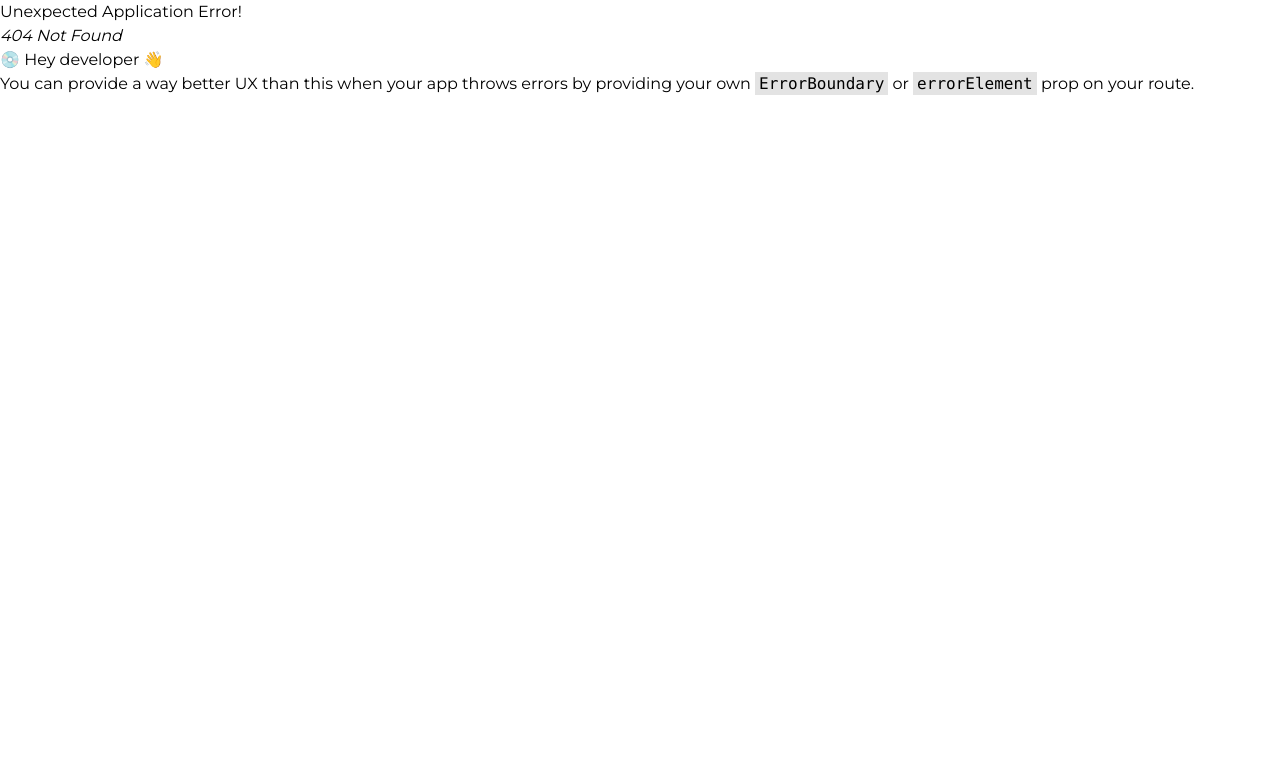
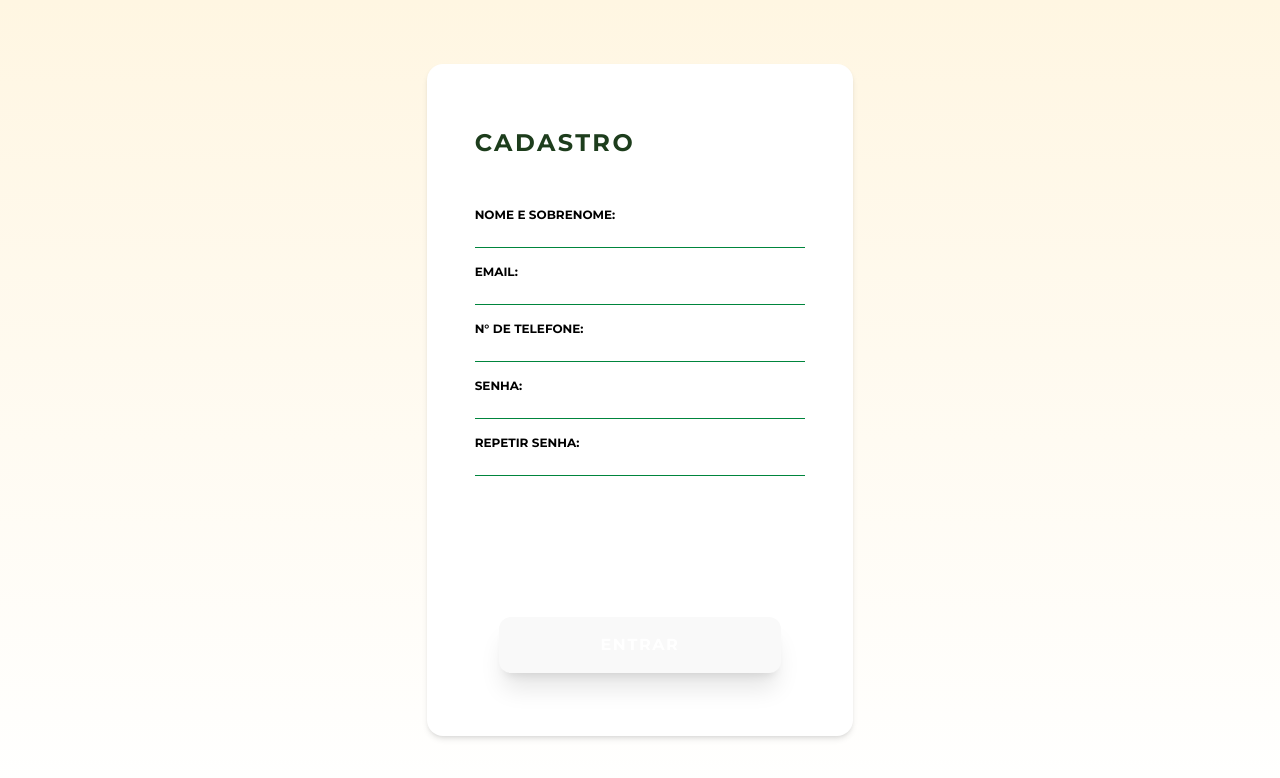
Before and after one commit to FrancoBorba/ceasa-digital, a React (Vite) app in the folder frontend/src/: page /register in a window 1280 px wide. Before the commit this address had no page. Shown: the top 778 px of the page. Built offline with nearby package versions, Linux system fonts and the light colour scheme.

Commit message:
added: registration page

```diff
--- /dev/null
+++ b/frontend/src/app/components/auth/AuthFormBrackground.jsx
@@ -0,0 +1,23 @@
+import CommonAuthButton from "./CommonAuthButton";
+
+function AuthFormBrackground({ children, onSubmit, title, buttonName }) {
+  return (
+    <div className="flex justify-center h-screen w-screen  bg-gradient-to-b from-[#FFF6E2] to-white shadow items-center py-16">
+      <form
+        className="flex flex-col justify-around max-w-2xl w-4/12 min-w-xs bg-white px-12
+        rounded-2xl shadow-md h-full overflow-y-auto gap-4"
+        onSubmit={onSubmit}
+      >
+        <div className="flex flex-col gap-y-4">
+          <h1 className="text-[#1D3D1C] text-2xl pb-8 tracking-widest font-extrabold">
+            {title}
+          </h1>
+          {children}
+        </div>
+          <CommonAuthButton buttonName={buttonName} />
+      </form>
+    </div>
+  );
+}
+
+export default AuthFormBrackground;
--- a/frontend/src/app/pages/auth/CommunUnderlineInputText.jsx
+++ b/frontend/src/app/components/auth/AuthUnderlineInputText.jsx
@@ -1,11 +1,11 @@
-function CommunUnderlineInputText({ name, aboveTypeName, onTextChanged }) {
+function AuthUnderlineInputText({ name, aboveTypeName, onTextChanged, type}) {
   return (
     <div className="flex flex-col">
       <h2 className="text-black font-bold text-xs">{aboveTypeName}:</h2>
       <input
         className="border-b border-[#00853D] text-black outline-none focus:border-[#00B050]
           focus:border-2"
-        type="text"
+        type={type}
         name={name}
         onChange={onTextChanged}
         required
@@ -14,4 +14,4 @@ function CommunUnderlineInputText({ name, aboveTypeName, onTextChanged }) {
   );
 }
 
-export default CommunUnderlineInputText;
+export default AuthUnderlineInputText;
--- a/frontend/src/app/main.jsx
+++ b/frontend/src/app/main.jsx
@@ -4,6 +4,7 @@ import "./index.css";
 import App from "./App.jsx";
 import { createBrowserRouter, RouterProvider } from "react-router";
 import LoginPage from "./pages/auth/LoginPage.jsx";
+import RegistrationPage from "./pages/auth/RegistrationPage.jsx";
 
 const router = createBrowserRouter([
   {
@@ -14,6 +15,10 @@ const router = createBrowserRouter([
     path: "/login",
     element: <LoginPage />,
   },
+  {
+    path: "/register",
+    element: <RegistrationPage />,
+  },
 ]);
 
 createRoot(document.getElementById("root")).render(
--- a/frontend/src/app/pages/auth/LoginPage.jsx
+++ b/frontend/src/app/pages/auth/LoginPage.jsx
@@ -1,10 +1,9 @@
 import { useState } from "react";
-import CommonAuthButton from "./CommonAuthButton";
-import CommunUnderlineInputText from "./CommunUnderlineInputText";
-import PasswordUnderlineInputText from "./PasswordUnderlineInputText";
 import { setToken } from "../../api/authTokenService";
 import apiRequester from "../../api/apiRequester";
 import { useNavigate } from "react-router";
+import AuthFormBrackground from "../../components/auth/AuthFormBrackground";
+import AuthUnderlineInputText from "../../components/auth/AuthUnderlineInputText";
 
 function LoginPage() {
   const [formData, setFormData] = useState({
@@ -46,33 +45,27 @@ function LoginPage() {
   };
 
   return (
-    <div className="flex justify-center h-screen w-screen  bg-gradient-to-b from-[#FFF6E2] to-white shadow items-center py-16">
-      <form
-        className="flex flex-col justify-around max-w-2xl w-4/12 min-w-xs bg-white px-12
-        rounded-2xl shadow-md h-full overflow-y-auto gap-4"
+    <AuthFormBrackground
       onSubmit={handleLoginFormSubmit}
+      title={"LOGIN"}
+      buttonName={"ENTRAR"}
     >
-        <div className="flex flex-col gap-y-4">
-          <h1 className="text-[#1D3D1C] text-2xl pb-16 tracking-widest font-extrabold">
-            LOGIN
-          </h1>
-
-          <CommunUnderlineInputText
+      <AuthUnderlineInputText
         name={"username"}
         aboveTypeName={"Email"}
         onTextChanged={handleLoginFormInputChange}
+        type={"email"}
       />
-          <PasswordUnderlineInputText
+      <AuthUnderlineInputText
         name={"password"}
+        aboveTypeName={"Senha"}
         onTextChanged={handleLoginFormInputChange}
+        type={"password"}
       />
       <a href="" className="text-left text-[#1F4B1D] underline text-xs">
         Esqueceu email ou senha?
       </a>
-        </div>
-        <CommonAuthButton buttonName={"ENTRAR"} />
-      </form>
-    </div>
+    </AuthFormBrackground>
   );
 }
 
--- a/frontend/src/app/pages/auth/PasswordUnderlineInputText.jsx
+++ /dev/null
@@ -1,14 +0,0 @@
-function PasswordUnderlineInputText({name, onTextChanged}) {
-  return (
-    <div className="flex flex-col">
-      <h2 className="text-black font-bold text-xs">Senha:</h2>
-      <input className="border-b border-[#00853D] text-black outline-none focus:border-[#00B050]
-        focus:border-2"
-        name={name}
-        onChange={onTextChanged}
-        type="password" />
-    </div>
-  );
-}
-
-export default PasswordUnderlineInputText;
--- /dev/null
+++ b/frontend/src/app/pages/auth/RegistrationPage.jsx
@@ -0,0 +1,69 @@
+import { useState } from "react";
+import AuthFormBrackground from "../../components/auth/AuthFormBrackground";
+import AuthUnderlineInputText from "../../components/auth/AuthUnderlineInputText";
+
+function RegistrationPage() {
+  const [formData, setFormData] = useState({
+    fullName: "",
+    email: "",
+    phoneNumber: "",
+    password: "",
+    passwordConfirmation: "",
+  });
+
+  const sendRegisterRequest = (e) => {
+    e.preventDefault();
+    console.log(formData);
+  };
+
+  const handleLoginFormInputChange = (e) => {
+    setFormData((prev) => ({
+      ...prev,
+      [e.target.name]: e.target.value,
+    }));
+  };
+
+  return (
+    <AuthFormBrackground
+      onSubmit={sendRegisterRequest}
+      title={"CADASTRO"}
+      buttonName={"ENTRAR"}
+    >
+      <AuthUnderlineInputText
+        name={"fullName"}
+        aboveTypeName={"NOME E SOBRENOME"}
+        onTextChanged={handleLoginFormInputChange}
+        type={"text"}
+      />
+
+      <AuthUnderlineInputText
+        name={"email"}
+        aboveTypeName={"EMAIL"}
+        onTextChanged={handleLoginFormInputChange}
+        type={"email"}
+      />
+      <AuthUnderlineInputText
+        name={"phoneNumber"}
+        aboveTypeName={"N° DE TELEFONE"}
+        onTextChanged={handleLoginFormInputChange}
+        type={"text"}
+      />
+
+      <AuthUnderlineInputText
+        name={"password"}
+        aboveTypeName={"SENHA"}
+        onTextChanged={handleLoginFormInputChange}
+        type={"password"}
+      />
+
+      <AuthUnderlineInputText
+        name={"passwordConfirmation"}
+        aboveTypeName={"REPETIR SENHA"}
+        onTextChanged={handleLoginFormInputChange}
+        type={"password"}
+      />
+    </AuthFormBrackground>
+  );
+}
+
+export default RegistrationPage;
```
Also changed, not shown: frontend/src/app/components/auth/CommonAuthButton.jsx (renamed from frontend/src/app/pages/auth/CommonAuthButton.jsx). Lines whose indentation alone changed are shown as unchanged.
